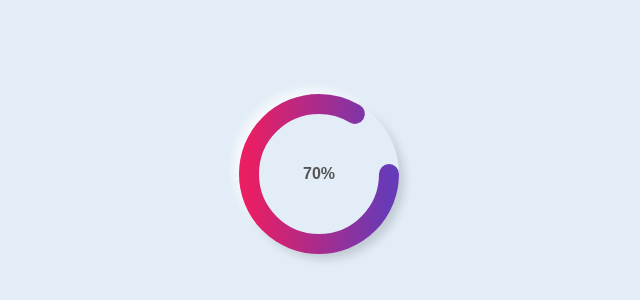
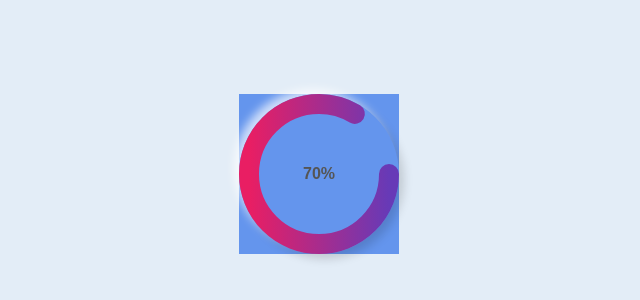
Before and after one commit to LucasVilarindo/Tela-de-carregamento-com-JavaScript, a plain HTML site: page index.html in a window 1280 px wide. Shown: the part 226-526 px from the top of the page, without its empty margins (321-961 px from the left). Drawn offline with Linux system fonts and the light colour scheme.

Commit message:
Update style.css

```diff
--- a/assets/css/style.css
+++ b/assets/css/style.css
@@ -17,7 +17,7 @@ body {
 .square {
     width: 160px;
     height: 160px;
-    /*background: cornflowerblue;*/
+    background: cornflowerblue;
     position: relative;
 }
 
```
